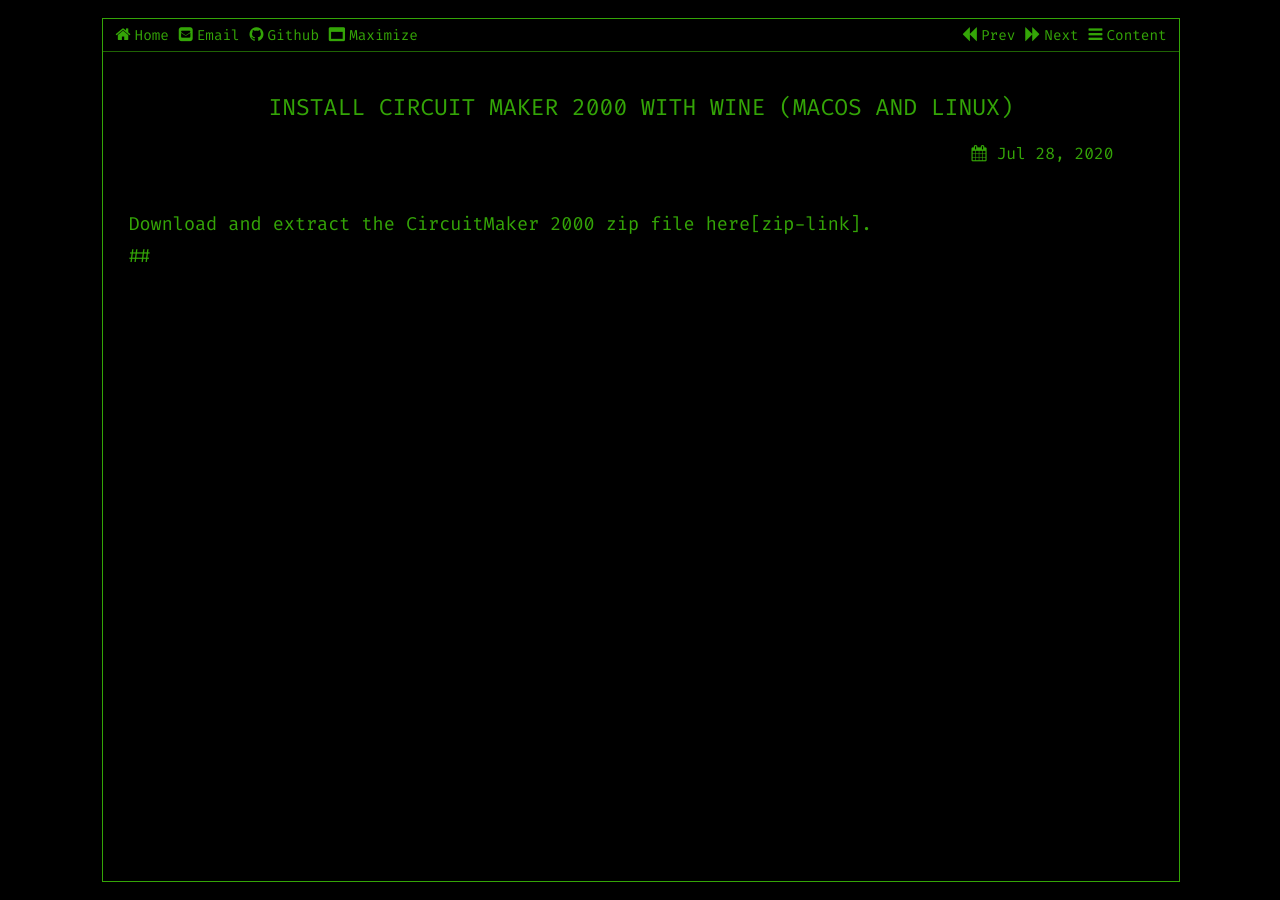
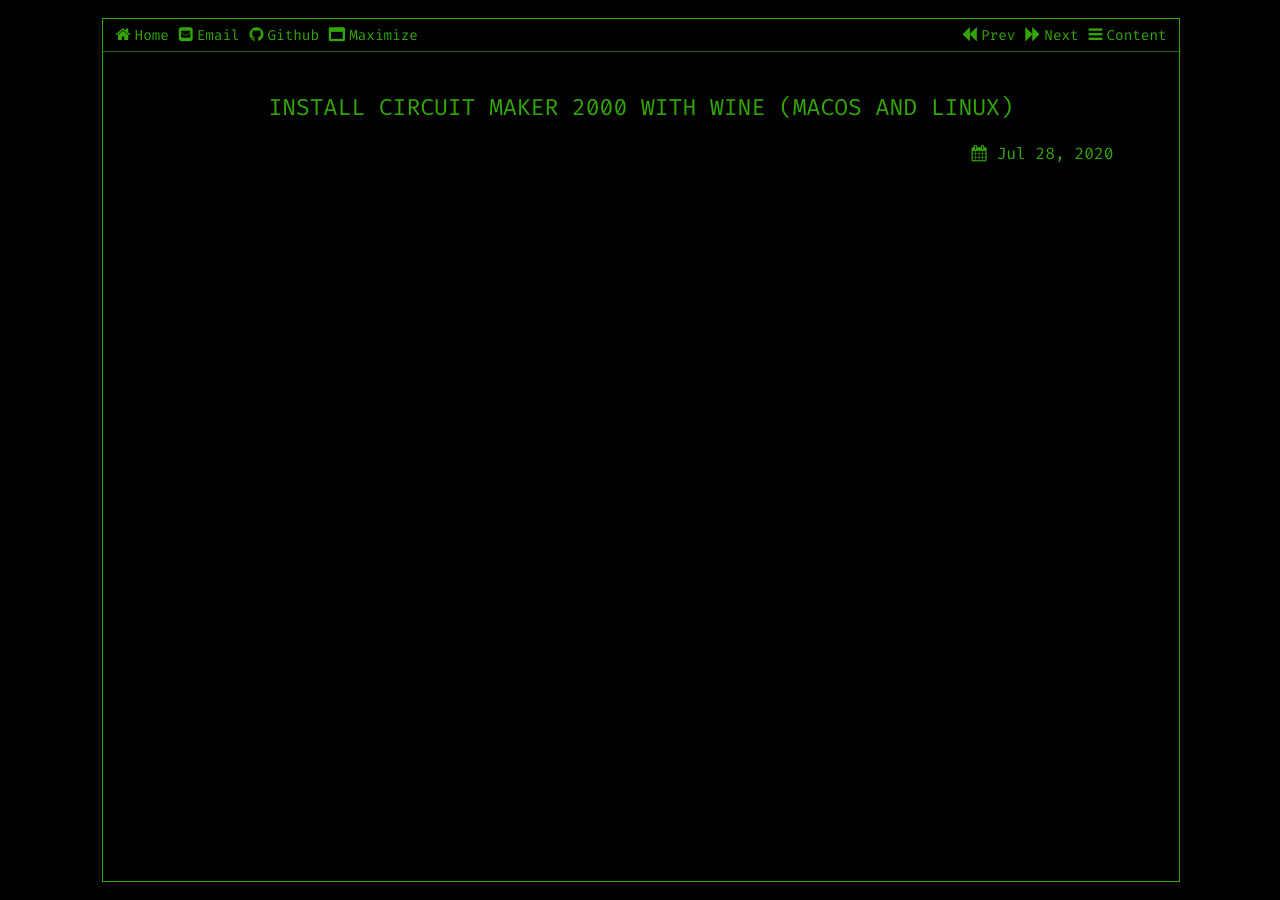
Before and after one commit to vnakayama/vnakayama.github.io, a Jekyll site: the page built from _posts/2020-07-28-circuitmaker.markdown, in a window 1280 px wide. Built offline with Jekyll 4.4.1, drawn with Linux system fonts in a browser that asks for light colours.

Commit message:
ainda tentando desfazer a merda
This reverts commit 7c22fcf7be730a3f6ce80fb54dc98ccbb23a8689.

```diff
--- a/_posts/2020-07-28-circuitmaker.markdown
+++ b/_posts/2020-07-28-circuitmaker.markdown
@@ -4,7 +4,3 @@ title:  "Install Circuit Maker 2000 with Wine (macOS and Linux)"
 date:   2020-07-28 16:55:45 -0300
 categories: jekyll update
 ---
-
-Download and extract the CircuitMaker 2000 zip file here[zip-link].
-
-##
```
Also changed, not shown: 1 other file.
